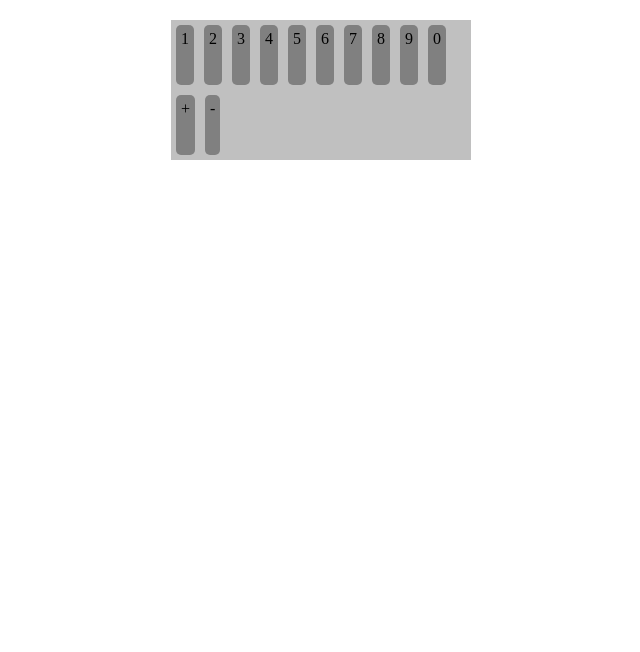
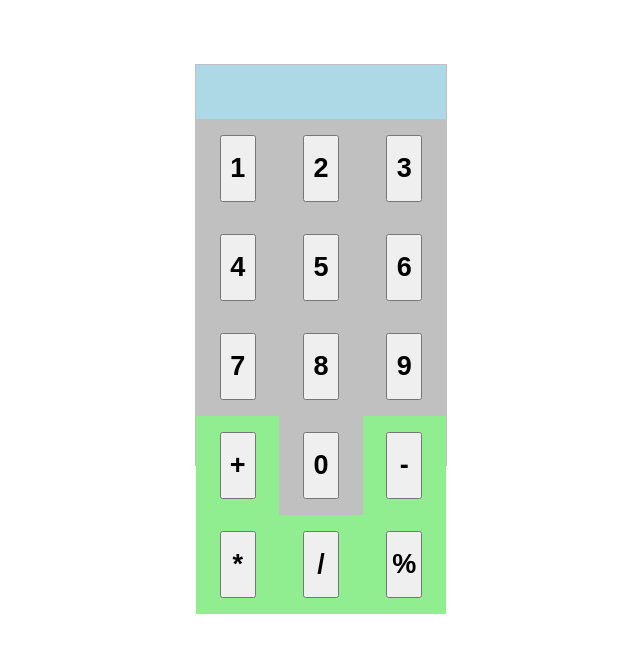
Before and after one commit to Tamert98/WEB---exercises-, a plain HTML site: page index.html in a window 1280 px wide. Shown: the whole page, without its empty margins (319-959 px from the left). Drawn offline with Linux system fonts and the light colour scheme.

Commit message:
first commit

```diff
--- a/index.html
+++ b/index.html
@@ -4,30 +4,95 @@
 <head>
     <meta charset="UTF-8">
     <meta name="viewport" content="width=device-width, initial-scale=1.0">
-    <title>MTW App Template</title>
-   <style>
-    .bat{float:left; height: 50px;padding: 5px;margin: 5px;background-color: gray; border-radius :5px; corner: pointer;}
-   </style>
+    <title>Web Technology - Lab 1</title>
+    <style>
+        #myDiv {
+            border: 1px solid silver;
+            width: 250px; /* Reduced width */
+            height: 400px; /* Reduced height */
+            background-color: lightblue;
+            font-size: 16px; /* Reduced font size */
+            text-align: center;
+            margin: 20px auto;
+        }
+
+        button {
+            width: 33.33%;
+            padding: 16px; /* Adjusted padding */
+            float: left;
+            box-sizing: border-box;
+            display: flex;
+            justify-content: center;
+            align-items: center;
+            font-weight: bold;
+            font-size: 1.3em; /* Adjusted font size */
+        }
+
+        .but1 {
+            width: 33.33%;
+            padding: 16px; /* Adjusted padding */
+            float: left;
+            box-sizing: border-box;
+            display: flex;
+            justify-content: center;
+            align-items: center;
+            font-weight: bold;
+            font-size: 1.3em; /* Adjusted font size */
+        }
+
+        .num-button {
+            background-color: silver;
+        }
+
+        .op-button {
+            background-color: lightgreen;
+        }
+
+        #myDiv input {
+            width: 100%;
+            box-sizing: border-box;
+            margin-bottom: 10px;
+        }
+    </style>
 </head>
 
-<body >
+<body>
+    <!-- your app code goes here -->
+    </br>
+    </br>
+    <div id="myDiv">
+        </br></br></br>
 
-    <!-- your app code goes here -->
-    <div style="width: 300px; margin: 20px auto;background-color: silver;">
-        <!--<div style="float:left; height: 50px;padding: 5px;margin: 5px;background-color: gray; border-radius: ;-->
-        <div class="bat">1</div>
-        <div class="bat">2</div>
-        <div class="bat">3</div>
-        <div class="bat">4</div>
-        <div class="bat">5</div>
-        <div class="bat">6</div>
-        <div class="bat">7</div>
-        <div class="bat">8</div>
-        <div class="bat">9</div>
-        <div class="bat">0</div>
-        <div class="bat">+</div>
-        <div class="bat">-</div>
-        <div style="clear: both;"></div>
+        <div>
+            <div class="but1 num-button"><button>1</button></div>
+            <div class="but1 num-button"><button>2</button></div>
+            <div class="but1 num-button"><button>3</button></div>
+            <div style="clear: both"></div>
+        </div>
+        <div>
+            <div class="but1 num-button"><button>4</button></div>
+            <div class="but1 num-button"><button>5</button></div>
+            <div class="but1 num-button"><button>6</button></div>
+            <div style="clear: both"></div>
+        </div>
+        <div>
+            <div class="but1 num-button"><button>7</button></div>
+            <div class="but1 num-button"><button>8</button></div>
+            <div class="but1 num-button"><button>9</button></div>
+            <div style="clear: both"></div>
+        </div>
+        <div>
+            <div class="but1 op-button"><button>+</button></div>
+            <div class="but1 num-button"><button>0</button></div>
+            <div class="but1 op-button"><button>-</button></div>
+            <div style="clear: both;"></div>
+        </div>
+        <div>
+            <div class="but1 op-button"><button>*</button></div>
+            <div class="but1 op-button"><button>/</button></div>
+            <div class="but1 op-button"><button>%</button></div>
+            <div style="clear: both;"></div>
+        </div>
     </div>
     <!-- special scripts for integration in MTW gallery - must be placed at the bottom of the HTML after your code -->
     <script>
@@ -53,7 +118,6 @@
             // your code here:
             //sendRequestToParent({ method: 'getAssets' })
         })
-
     </script>
     <script src="https://morethanwallet.com/appstore/index.js"></script>
 </body>
```
